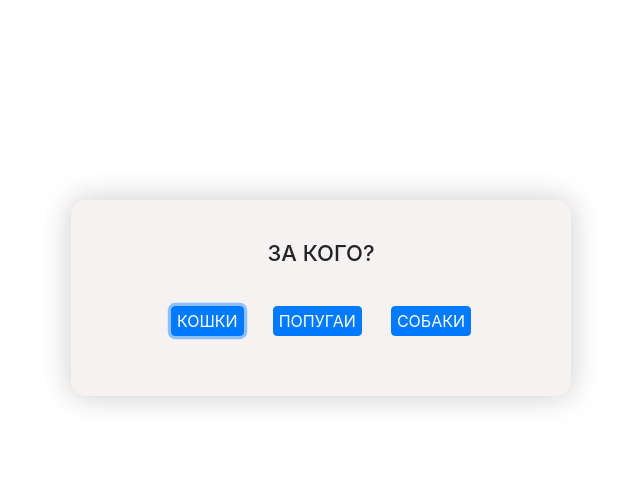
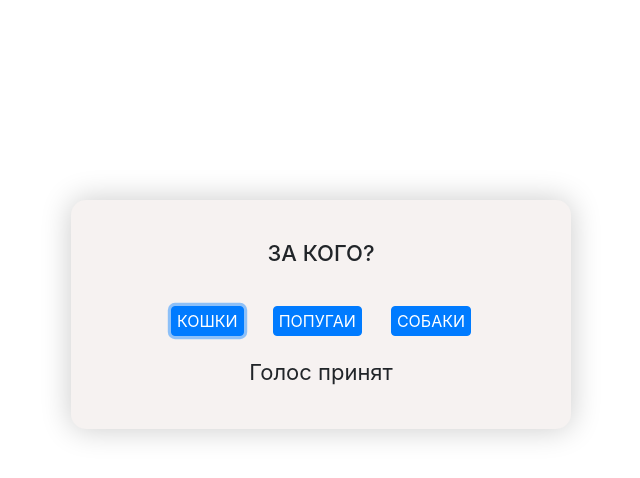
Before and after one commit to daniltarasov/C2-homework, a plain HTML site: page pages/sendvote.html in a window 1280 px wide. Both pictures are taken after a click on the button "КОШКИ". Shown: the whole page, without its empty margins (319-959 px from the left). Drawn offline with nearby package versions, Linux system fonts and the light colour scheme; no server answers.

Commit message:
Add files via upload

```diff
--- a/css/style.css
+++ b/css/style.css
@@ -43,3 +43,10 @@ button {
 .btn {
  	padding: 0 5px;
 }
+
+.message {
+	display: flex;
+	justify-content: center;
+	font-size: 22px;
+
+}
--- a/pages/sendvote.html
+++ b/pages/sendvote.html
@@ -18,6 +18,8 @@
             <button type="button" class="btn btn-primary btn-parrots">ПОПУГАИ</button>
             <button type="button" class="btn btn-primary btn-dogs">СОБАКИ</button>
         </form>
+        <div class="message" style="visibility: hidden;" >Голос принят</div>
+
 
     </div>
 
--- a/src/script_sendvote.js
+++ b/src/script_sendvote.js
@@ -1,6 +1,7 @@
 const btn_cats = document.querySelector('.btn-cats');
 const btn_parrots = document.querySelector('.btn-parrots');
 const btn_dogs = document.querySelector('.btn-dogs');
+const message = document.querySelector('.message');
 
 function sendVote (animal){
     fetch(`https://sf-pyw.mosyag.in/sse/vote/${animal}`,
@@ -9,6 +10,11 @@ function sendVote (animal){
         mode: 'no-cors',
         })
     console.log(`проголосовано за ${animal}`)
+    // message.innerHTML = "Голос принят"
+
+    message.style.cssText = `visibility: visible;`
+
+
     }
 
 btn_parrots.onclick = function () {
```
Also changed, not shown: index.html (+1 -0 lines).
